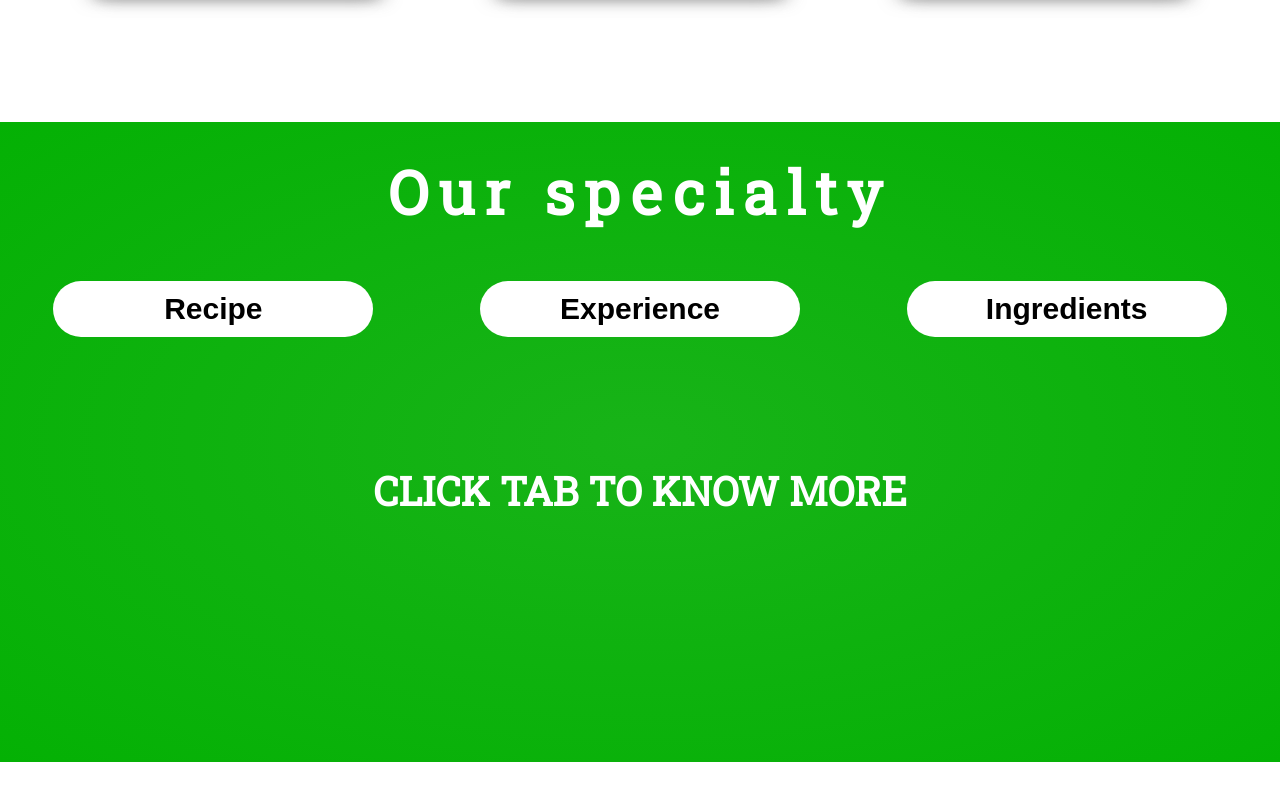
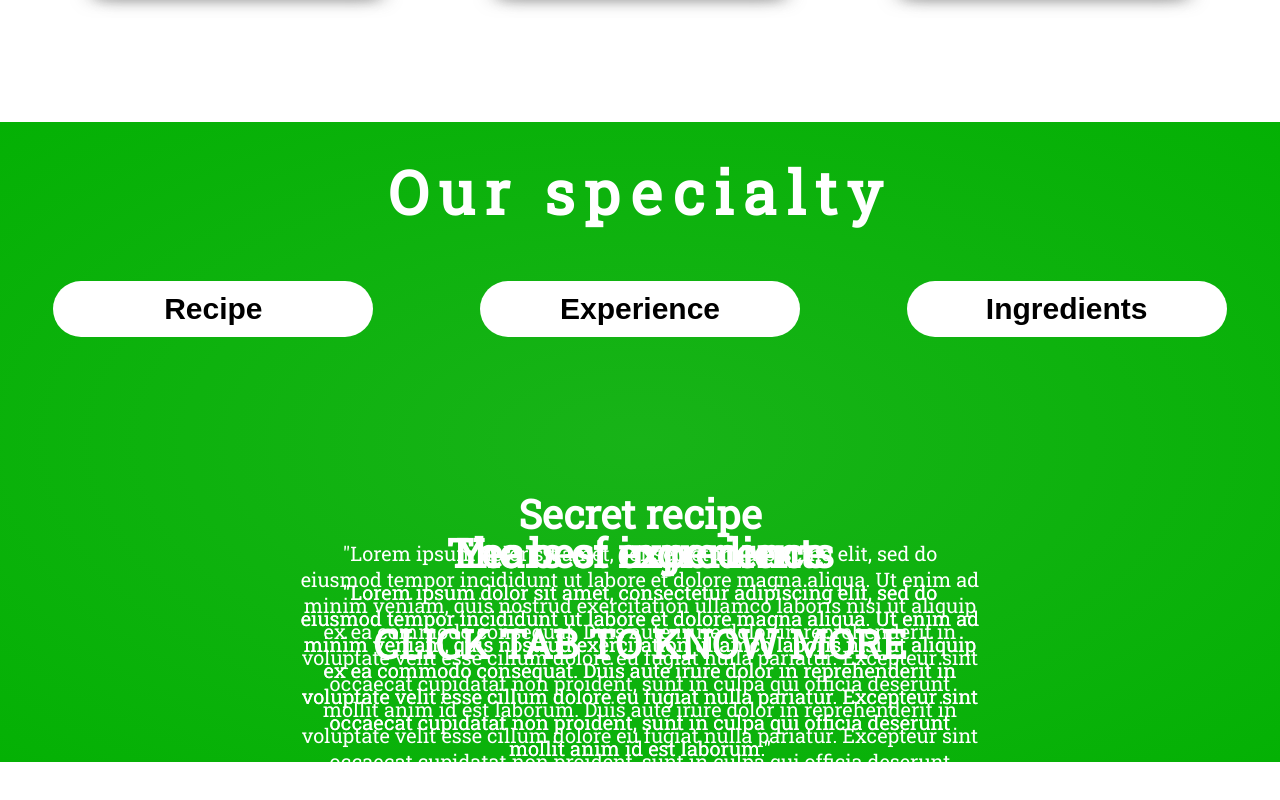
Before and after one commit to maciejwojtkowiak/italianhouse, a React (Create React App) app: page / in a window 1280 px wide. Shown: the part 1338-2138 px from the top of the page. Before the commit the page ends 2100 px from the top, so only its background shows below. Built offline with nearby package versions, Linux system fonts and the light colour scheme; no server answers.

Commit message:
working tabbed component, smooth transitions, relative positioning.

```diff
--- a/src/App.js
+++ b/src/App.js
@@ -30,11 +30,6 @@ function App() {
 
   useEffect(() => {
     dispatch(fetchCartData('cart is fetched'))
-    let hideNotification;
-    hideNotification = setTimeout(() => {dispatch(uiActions.hideNotification())}, 2000)
-    return () => {
-      clearTimeout(hideNotification)
-    }
   }, [dispatch])
 
   useEffect(() => {
@@ -47,14 +42,7 @@ function App() {
 
 
     if (cartIsChanged) {
-      let hideNotification;
       dispatch(sendData({items: cartItems, totalAmount: totalAmount}, message ))
-
-      hideNotification = setTimeout(() => {dispatch(uiActions.hideNotification())}, 2000)
-
-    return () => {
-      clearTimeout(hideNotification)
-    }
 
   }}, [dispatch, cartIsChanged, cartItems, totalAmount, message])
 
--- a/src/components/About/About.module.css
+++ b/src/components/About/About.module.css
@@ -3,7 +3,6 @@
     height: 80vh;
     background-image: radial-gradient(rgb(24, 179, 24), rgb(4, 177, 4));
     box-sizing: border-box;
-    position: relative;
 }
 
 .header {
--- a/src/components/About/Content.css
+++ b/src/components/About/Content.css
@@ -1,41 +1,29 @@
-.content {
-    color: white;
-    font-size: 2rem;
-    grid-column: 1 / span 3;
-    padding: 15rem 30rem;
-    opacity: all .5s;
-}
-
-.content {
-    font-size: 10rem;
-    opacity: 0;
-}
 
 .content-enter {
-    transition: opacity 500ms;
+    transition: opacity 600ms;
     opacity: 0;
 
     }
     .content-enter-active {
-        transition: opacity 500ms;
+        transition: opacity 600ms;
         opacity: 1;
 
 
     }
     .content-exit {
-        transition: opacity 500ms;
+        transition: opacity 600ms;
       opacity: 1;
 
 
     }
     .content-exit-active {
-        transition: opacity 500ms;
+        transition: opacity 600ms;
       opacity: 0;
 
     }
 
     .content-exit-done {
-    transition: opacity 500ms;
+    transition: opacity 600ms;
       opacity: 0;
 
 
--- a/src/components/About/Content.js
+++ b/src/components/About/Content.js
@@ -7,7 +7,8 @@ const Content = (props) => {
     const isActive = (props.isActive)
     return (
         <React.Fragment>
-            <CSSTransition unmountOnExit in={isActive} timeout={1000} classNames='content'>
+            <CSSTransition in={isActive} timeout={1000} classNames='content'>
+
                 <div className={styles.tabContent}>
                     <h1>{props.header}</h1>
                     <p>{props.content}</p>
--- a/src/components/About/Content.module.css
+++ b/src/components/About/Content.module.css
@@ -1,9 +1,11 @@
 
 .tabContent {
+    display: grid;
+    place-items: center;
     color: white;
+    grid-row: 2/3;
     font-size: 2rem;
     grid-column: 1 / span 3;
+    grid-template-rows: min-content max-content;
     padding: 15rem 30rem;
-    position: absolute;
-    top: 30%;
 }
--- a/src/components/About/Tabs.js
+++ b/src/components/About/Tabs.js
@@ -4,7 +4,7 @@ import { useState } from 'react'
 import Content from './Content'
 
 const Tabs = () => {
-
+    const [activeTab, setActiveTab] = useState(0)
 
 
     const firstTabContent = (
@@ -12,7 +12,9 @@ const Tabs = () => {
         "Lorem ipsum dolor sit amet, consectetur adipiscing elit, sed do eiusmod tempor incididunt ut
         labore et dolore magna aliqua. Ut enim ad minim veniam, quis nostrud exercitation ullamco laboris
         nisi ut aliquip ex ea commodo consequat. Duis aute irure dolor in reprehenderit in voluptate velit esse cillum dolore
-        eu fugiat nulla pariatur. Excepteur sint occaecat cupidatat non proident, sunt in culpa qui officia deserunt mollit anim id est laborum."
+        eu fugiat nulla pariatur. Excepteur sint occaecat cupidatat non proident, sunt in culpa qui officia deserunt mollit anim id est laborum.
+        Duis aute irure dolor in reprehenderit in voluptate velit esse cillum dolore
+        eu fugiat nulla pariatur. Excepteur sint occaecat cupidatat non proident, sunt in culpa qui officia deserunt mollit anim id est laborum"
     </p> )
 
     const secondTabContent = (
@@ -31,7 +33,7 @@ const Tabs = () => {
         eu fugiat nulla pariatur. Excepteur sint occaecat cupidatat non proident, sunt in culpa qui officia deserunt mollit anim id est laborum."
     </p> )
 
-    const [activeTab, setActiveTab] = useState(0)
+
 
     const tabActivationHandler = (num) => {
         setActiveTab(num)
@@ -47,6 +49,7 @@ const Tabs = () => {
 
     return (
         <div className={styles.tabs}>
+
             <Tab name='Recipe' activate={tabActivationHandler.bind(null, 1)} />
             <Tab name='Experience' activate={tabActivationHandler.bind(null, 2)} />
             <Tab name='Ingredients' activate={tabActivationHandler.bind(null, 3)} />
--- a/src/components/About/Tabs.module.css
+++ b/src/components/About/Tabs.module.css
@@ -2,11 +2,5 @@
     display: grid;
     place-items: center;
     grid-template-columns: 1fr 1fr 1fr;
+    grid-template-rows: min-content max-content max-content;
 }
-
-.tabContent {
-    color: white;
-    font-size: 2rem;
-    grid-column: 1 / span 3;
-    padding: 15rem 30rem;
-}
--- a/src/store/cart-actions.js
+++ b/src/store/cart-actions.js
@@ -1,6 +1,9 @@
 import { cartActions } from "./cart-slice"
 import { uiActions } from "./ui-slice"
 
+
+const awaitTimeout = delay =>
+new Promise(resolve => setTimeout(resolve, delay));
 
 export const fetchCartData = (message) => {
     return async (dispatch) => {
@@ -17,12 +20,15 @@ export const fetchCartData = (message) => {
             dispatch(cartActions.setFetchedTotalAmount(data.totalAmount || 0))
             dispatch(uiActions.showNotification({message: message, type:'FETCH'}))
 
+
           } catch (err) {
             console.log(err)
           }
+
           dispatch(cartActions.isCartBeingFetched(false))
+          await awaitTimeout(2000)
+          dispatch(uiActions.hideNotification())
     }
-
 }
 
 export const sendData = (cart, message) => {
@@ -51,6 +57,8 @@ export const sendData = (cart, message) => {
                 dispatch(uiActions.showNotification('Something went wrong with adding item to cart'))
                   console.log(err)
               }
+              await awaitTimeout(2000)
+              dispatch(uiActions.hideNotification())
     }
 }
 
```
